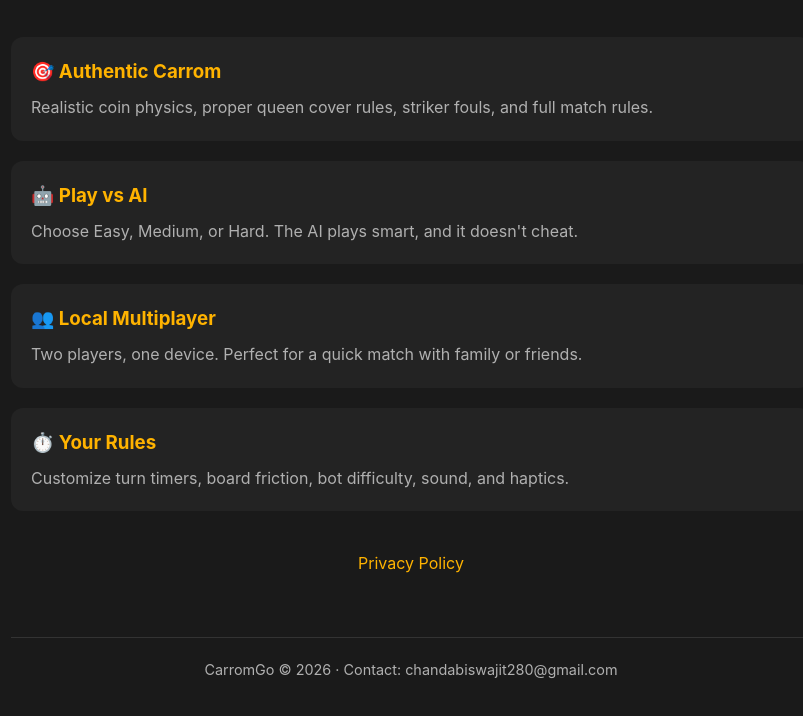
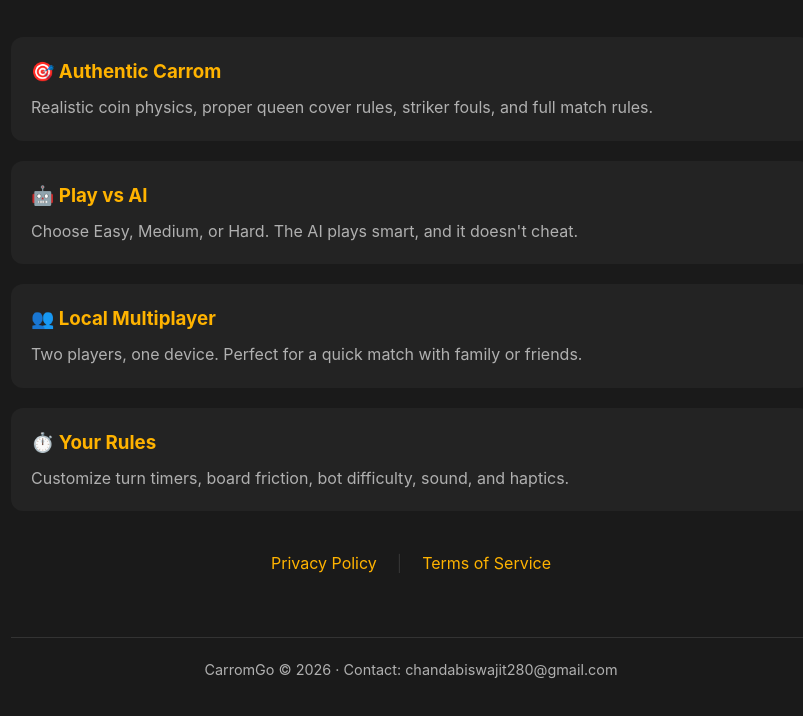
Before and after one commit to chandabiswajit/carromgo-website, a plain HTML site: page index.html in a window 1280 px wide. Shown: the part 298-1014 px from the top of the page, without its empty margins (229-1032 px from the left). Drawn offline with Linux system fonts and the light colour scheme.

Commit message:
Add legal links section to index.html
Added legal links for Privacy Policy and Terms of Service.

```diff
--- a/index.html
+++ b/index.html
@@ -25,6 +25,7 @@
         a { color: #FFB300; text-decoration: none; }
         a:hover { text-decoration: underline; }
         .footer { text-align: center; margin-top: 60px; padding-top: 20px; border-top: 1px solid #333; color: #B0B0B0; font-size: 0.9rem; }
+        .legal-links { display: flex; justify-content: center; gap: 20px; margin-top: 20px; }
     </style>
 </head>
 <body>
@@ -57,9 +58,11 @@
             </div>
         </div>
 
-        <p style="text-align: center;">
+        <div class="legal-links">
             <a href="privacy.html">Privacy Policy</a>
-        </p>
+            <span style="color: #333;">|</span>
+            <a href="terms.html">Terms of Service</a>
+        </div>
 
         <div class="footer">
             <p>CarromGo © 2026 · Contact: chandabiswajit280@gmail.com</p>
```
